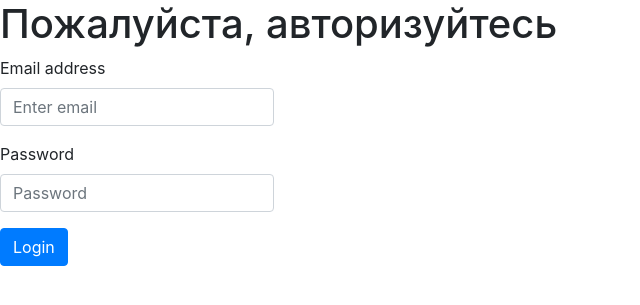
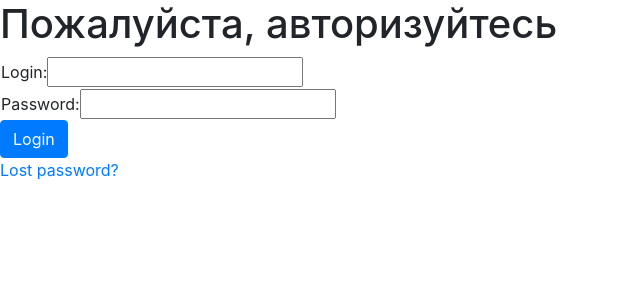
Before and after one commit to Alteyka/Fly-from-Earth, a Django app: page /flyfe/login/ in a window 1280 px wide. Shown: the part 54-359 px from the top of the page, without its empty margins (0-640 px from the left). Run offline with Django 3.2, Linux system fonts and the light colour scheme; some libraries are stand-ins or nearby versions.

Commit message:
Implemented login form.

```diff
--- a/flyfe/templates/flyfe/login.html
+++ b/flyfe/templates/flyfe/login.html
@@ -1,26 +1,38 @@
 {% extends 'flyfe/base_flyfe.html' %}
 
 {% block content %}
+
+	{% if form.errors %}
+		{{ error }}
+	{% endif %}
+
 	<h1>Пожалуйста, авторизуйтесь</h1>
+
 	<form class="d-inline-block" method='post' action='{% url "login_view_url" %}'>
 		{% csrf_token %}
-		{{ error }}
-        <div class="form-group">
-            <label for="exampleInputEmail1">Email address</label>
-            <input type="email" class="form-control" id="exampleInputEmail1" aria-describedby="emailHelp" placeholder="Enter email">
-        </div>
+		<table>
 
-        <div class="form-group">
-          <label for="exampleInputPassword1">Password</label>
-          <input type="password" class="form-control" id="exampleInputPassword1" placeholder="Password">
-        </div>
 
+        <tr>
+        	<td>Login:{{ form.username }}</td>
+			<td></td>
+        </tr>
+		<tr>
+			<td>Password:{{ form.password }}</td>
+			<td></td>
+		</tr>
+		</table>
 		<button type="submit" class="btn btn-primary">Login</button>
 	</form>
+
+	<p><a href="{% url 'password_reset' %}">Lost password?</a></p>
 {% endblock content %}
 
 
-<!--<form>
+
+<!--
+{{ error }}
+<form>
   <div class="form-group">
     <label for="exampleInputEmail1">Email address</label>
     <input type="email" class="form-control" id="exampleInputEmail1" aria-describedby="emailHelp" placeholder="Enter email">
@@ -35,4 +47,5 @@
     <label class="form-check-label" for="exampleCheck1">Check me out</label>
   </div>
   <button type="submit" class="btn btn-primary">Submit</button>
-</form>>
+</form>
+>
--- a/flyfe/urls.py
+++ b/flyfe/urls.py
@@ -11,5 +11,7 @@ urlpatterns = [
     path('random_card/', random_card, name='random_card_url'),
     path('card/<str:slug>/update/', CardUpdate.as_view(), name='card_update_url'),
     path('card/<str:slug>/delete/', CardDelete.as_view(), name='card_delete_url'),
-    path('login/', login_view, name='login_view_url')
+    path('login/', login_view, name='login_view_url'),
+    path('logout/', logout_view, name='logout_view_url'),
+    path('password_reset/', password_reset, name='password_reset'),
 ]
--- a/flyfe/views.py
+++ b/flyfe/views.py
@@ -5,7 +5,7 @@ from django.views.generic import View
 from .forms import NewPlanetForm, LoginForm
 from .utils import *
 from django.contrib.auth.mixins import LoginRequiredMixin
-from django.contrib.auth import authenticate, login
+from django.contrib.auth import authenticate, login, logout
 import random
 from .models import *
 from django import forms
@@ -79,12 +79,18 @@ def login_view(request):
     error = ''
     form = LoginForm
     if user is not None:
-
         if user.is_active:
             login(request, user)
-            return redirect('start_page_url')
+            return redirect('/')
         else:
             error = 'Login and password is incorrect'
+    return render(request, 'flyfe/login.html', {'form': form, 'error': error})
 
 
-    return render(request, 'flyfe/login.html', {'form': form, 'error': error})
+def logout_view(request):
+    logout(request)
+
+
+
+def password_reset(request):
+    pass
--- a/templates/base.html
+++ b/templates/base.html
@@ -21,7 +21,7 @@
                 <a class="btn btn-success mr-3" href="{% url 'start_page_url' %}" role="button">To main</a>
                 <a class="btn btn-success mr-3" href="{% url 'cards_list_url' %}" role="button">Planets</a>
                 <a class="btn btn-success mr-3" href="{% url 'card_create_url' %}" role="button">Create Planet</a>
-                <a class="btn btn-info" style="position: fixed; right: 20px" href="{% url 'start_page_url' %}" role="button">Logout</a>
+                <a class="btn btn-info" style="position: fixed; right: 20px" href="" role="button">Logout</a>
             {% else %}
                 <a class="btn btn-success mr-3" href="{% url 'start_page_url' %}" role="button">To main</a>
                 <a class="btn btn-success mr-3" href="{% url 'cards_list_url' %}" role="button">Planets</a>
```
Also changed, not shown: flyfe/templates/flyfe/logout.html (added, +7 -0 lines), db.sqlite3.
